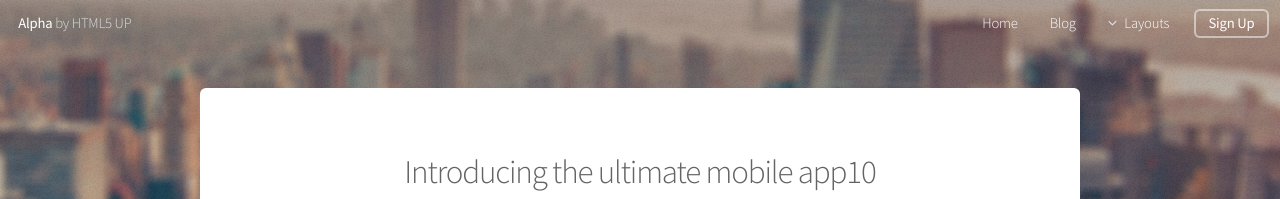
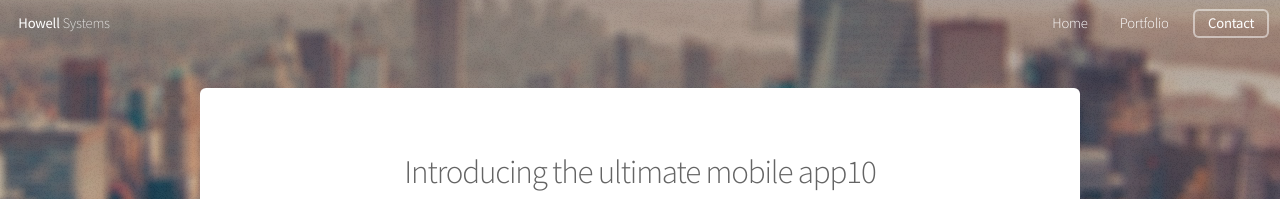
Before and after one commit to ConnorHowell/howelley.github.io, a Jekyll site: the page built from index.html, in a window 1280 px wide and 900 px high. Shown: the top 199 px of the window. Built offline with Jekyll 4.4.1, drawn with Linux system fonts in a browser that asks for light colours; the list of posts is cut into pages by our own code; some of the changed text lies outside the part shown.

Commit message:
small changes

```diff
--- a/_includes/footer.html
+++ b/_includes/footer.html
@@ -10,7 +10,7 @@
 					<li><a href="#" class="icon fa-google-plus"><span class="label">Google+</span></a></li>
 				</ul>
 				<ul class="copyright">
-					<li>&copy; Untitled. All rights reserved.</li><li>Design: <a href="http://html5up.net">HTML5 UP</a></li>
+					<li>&copy; Howell Systems. All rights reserved.</li><li>Design: <a href="http://html5up.net">HTML5 UP</a></li>
 					<li> Jekyll Template: <a href="http://cloudcannon.com">Cloud Cannon</a></li>
 				</ul>
 			</footer>
--- a/_includes/header.html
+++ b/_includes/header.html
@@ -1,15 +1,10 @@
 <!DOCTYPE HTML>
-<!--
-	Alpha by HTML5 UP
-	html5up.net | @n33co
-	Free for personal and commercial use under the CCA 3.0 license (html5up.net/license)
--->
 <html>
 	<head>
 		<title>{{ page.title }}</title>
 		<meta http-equiv="content-type" content="text/html; charset=utf-8" />
-		<meta name="description" content="" />
-		<meta name="keywords" content="" />
+		<meta name="description" content="Connor Howell - Web/Application Systems developer" />
+		<meta name="keywords" content="web,application,developer,nodejs,javascritp,php,mysql,mssql" />
 			<!--[if lte IE 8]><script src="{{ site.baseurl }}/assets/css/ie/html5shiv.js"></script><![endif]-->
 		<script src="{{ site.baseurl }}/assets/js/jquery.min.js"></script>
 		<script src="{{ site.baseurl }}/assets/js/jquery.dropotron.min.js"></script>
--- a/_includes/nav.html
+++ b/_includes/nav.html
@@ -1,28 +1,11 @@
 <!-- Header -->
 	<header id="header" class="alt">
-		<h1><a href="{{ site.baseurl }}/index.html">Alpha</a> by HTML5 UP</h1>
+		<h1><a href="{{ site.baseurl }}/index.html">Howell</a> Systems</h1>
 		<nav id="nav">
 			<ul>
 				<li><a href="{{ site.baseurl }}/index.html">Home</a></li>
-				<li><a href="{{ site.baseurl }}/blog">Blog</a></li>
-				<li>
-					<a href="" class="icon fa-angle-down">Layouts</a>
-					<ul>
-						<li><a href="#">Generic</a></li>
-						<li><a href="#">Contact</a></li>
-						<li><a href="#">Elements</a></li>
-						<li>
-							<a href="">Submenu</a>
-							<ul>
-								<li><a href="#">Option One</a></li>
-								<li><a href="#">Option Two</a></li>
-								<li><a href="#">Option Three</a></li>
-								<li><a href="#">Option Four</a></li>
-							</ul>
-						</li>
-					</ul>
-				</li>
-				<li><a href="#" class="button">Sign Up</a></li>
+				<li><a href="{{ site.baseurl }}/portfolio.html">Portfolio</a></li>
+				<li><a href="{{ site.baseurl }}/contact.html" class="button">Contact</a></li>
 			</ul>
 		</nav>
 	</header>
```
